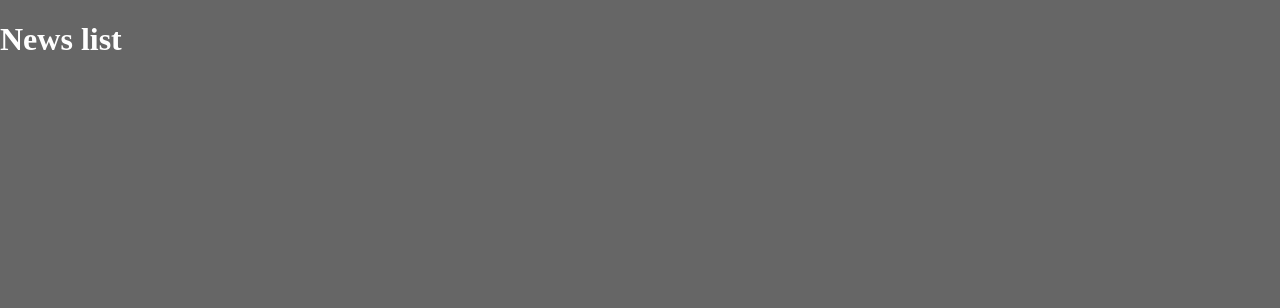
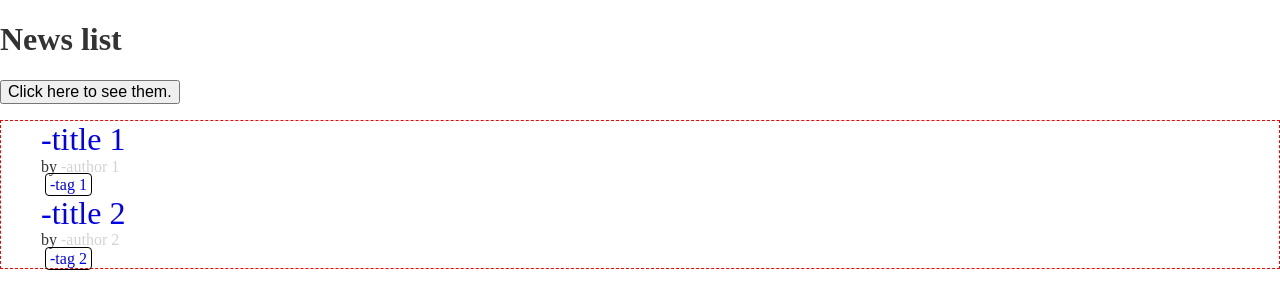
Before and after one commit to ylerjen/sharit, a React app: page / in a window 1280 px wide. Built offline with nearby package versions, Linux system fonts and the light colour scheme.

Commit message:
add news-list and news-item components

```diff
--- a/src/components/Main.js
+++ b/src/components/Main.js
@@ -2,13 +2,15 @@ require('normalize.css/normalize.css');
 require('styles/App.css');
 
 import React from 'react';
+import NewsListComponent from './news/NewsListComponent';
 
 class AppComponent extends React.Component {
     render() {
+        var newsListComponent = <NewsListComponent>hello</NewsListComponent>;
         return (
             <div>
             <h1>News list</h1>
-            <news-list-component></news-list-component>
+            {newsListComponent}
             </div>
         );
     }
--- a/src/components/news/NewsItemComponent.js
+++ b/src/components/news/NewsItemComponent.js
@@ -6,21 +6,23 @@ require('styles/news/NewsItem.sass');
 
 class NewsItemComponent extends React.Component {
   render() {
-    var author = this.props.author;
+    var news = this.props.news;
     return (
-        <li className={"news" + (news.active ? ' active' : '')}>
-            <a href={"/author/" + news.author}>{news.author}</a>
-            <span className="screen-name">@{news.author}</span>
-            <span className="content">{news.url}</span>
+        <li className="news-item">
+            <a className="title" href="/#/news/{news.id}">{news.title}</a>
+            <div>by <a className="author" href="/#/author/{news.author}">{news.author}</a></div>
+            <div className="tags">
+                <a href="#/news?filter-type=tag&filter={news.tag}" className="tag">{news.tag}</a>
+            </div>
         </li>
     );
   }
 }
 
-NewsComponent.displayName = 'NewsNewsItemComponent';
+NewsItemComponent.displayName = 'NewsNewsItemComponent';
 
 // Uncomment properties you need
-// NewsComponent.propTypes = {};
-// NewsComponent.defaultProps = {};
+// NewsItemComponent.propTypes = {};
+// NewsItemComponent.defaultProps = {};
 
 export default NewsItemComponent;
--- a/src/components/news/NewsListComponent.js
+++ b/src/components/news/NewsListComponent.js
@@ -1,21 +1,35 @@
 'use strict';
 
 import React from 'react';
+import NewsItemComponent from './NewsItemComponent';
 
 require('styles/news/NewsList.sass');
 
 class NewsListComponent extends React.Component {
     render() {
-        var content = this.props.tweets.map( function (tweet) {
-            return (
-                <NewsItemComponent key={news.twid} tweet={tweet} />
-            )
+        var news = [{
+            id: '1',
+            url: '-url 1',
+            title: '-title 1',
+            author: '-author 1',
+            tag: '-tag 1',
+            active: true
+        },{
+            id: '2',
+            url: '-url 2',
+            title: '-title 2',
+            author: '-author 2',
+            tag: '-tag 2',
+            active: true
+        }];
+        var newsItem = news.map( (oneNews) => {
+            return <NewsItemComponent news={oneNews}>item</NewsItemComponent>;
         });
         return (
             <div>
-                <button onClick={this.props.onShowNewTweets}>Click here to see them.</button>
+                <button onClick={this.props.onShowNews}>Click here to see them.</button>
                 <ul className="newslist-component">
-                    Please edit src/components/news//NewsListComponent.js to update this component!
+                    {newsItem}
                 </ul>
             </div>
         );
--- a/src/styles/App.css
+++ b/src/styles/App.css
@@ -1,7 +1,7 @@
 /* Base Application Styles */
 body {
-  color: #fff;
-  background: #666;
+  background: #fff;
+  color: #333;
 }
 
 .index img {
--- a/src/styles/news/NewsItem.sass
+++ b/src/styles/news/NewsItem.sass
@@ -1,2 +1,17 @@
-.news-component
-  border: 1px dashed #f00
+.news-item
+    a,
+    a:hover
+        text-decoration: none
+
+    .title
+        display: block
+        font-size: 2rem
+    .author
+        color: lightgrey
+
+    .tag
+        border: 1px solid black
+        border-radius: 4px
+        display: inline
+        margin: 2px 4px
+        padding: 2px 4px
--- a/src/styles/news/NewsList.sass
+++ b/src/styles/news/NewsList.sass
@@ -1,2 +1,3 @@
 .newslist-component
   border: 1px dashed #f00
+  list-style-type: none
```
Also changed, not shown: test/components/news/NewsItemComponentTest.js (renamed from test/components/component/NewsComponentTest.js, +3 -3 lines), src/index.js (line endings or trailing spaces). Lines whose indentation alone changed are shown as unchanged.
